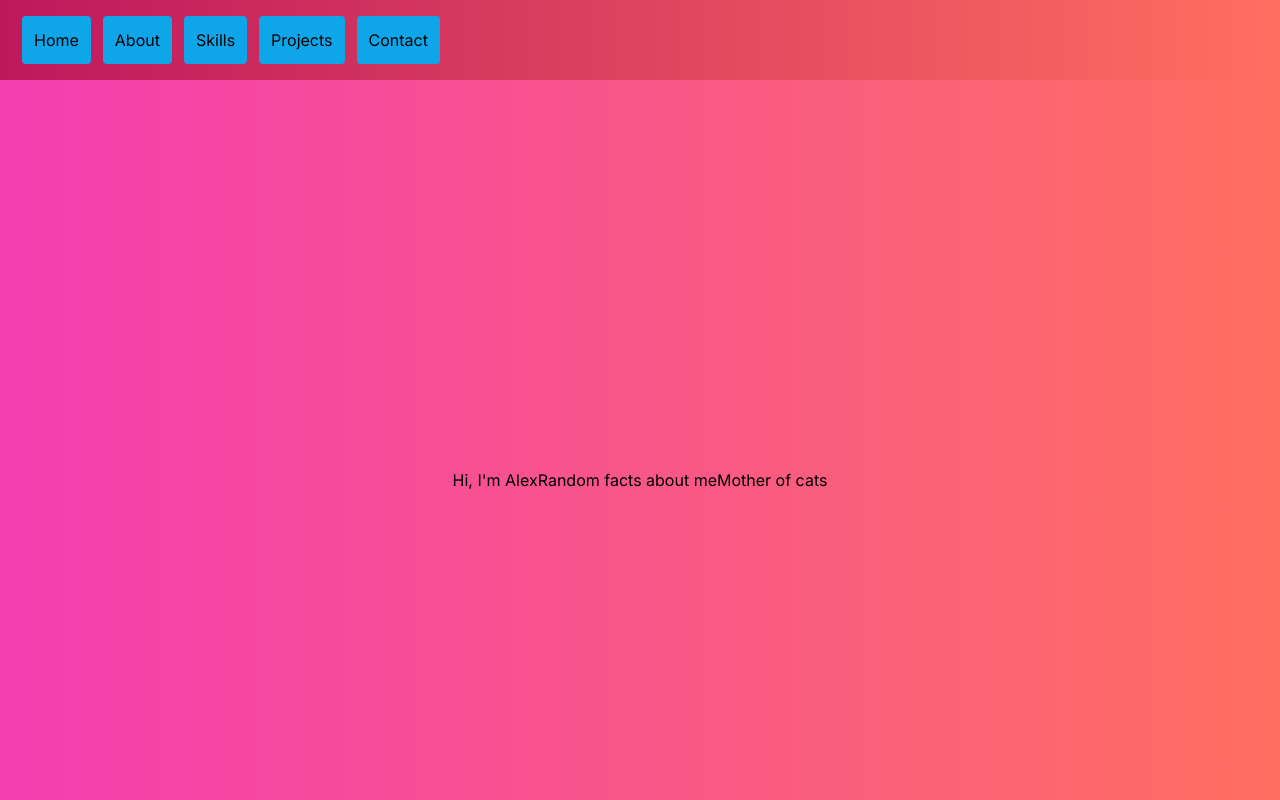
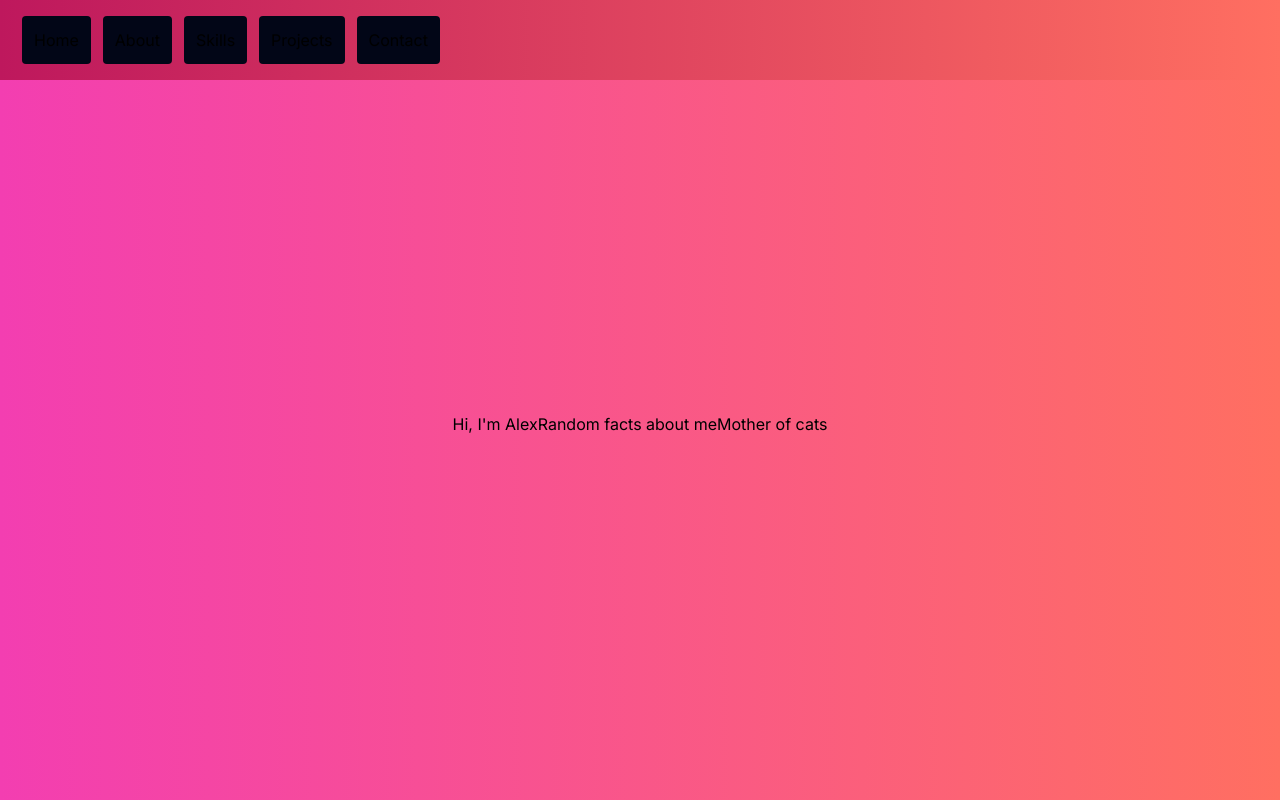
Before and after one commit to alehow84/Portfolio, a Next.js app: page / in a window 1280 px wide. Shown: the top 800 px of the page. Built offline with nearby package versions, Linux system fonts and the light colour scheme.

Commit message:
customise Navbar and Footer, make Navbar sticky and invisible on scrolling, reappearing when user moves mouse to top of the screen

```diff
--- a/src/app/components/layout/Footer.tsx
+++ b/src/app/components/layout/Footer.tsx
@@ -1,9 +1,9 @@
 export default function Footer() {
   return (
     <footer className="flex justify-center items-center p-4 bg-gradient-to-r from-pink-700 to-gradientRight h-max text-white">
-      <span className="bg-gray-50 hover:shadow-md p-4 rounded-full ml-1.5 mr-1.5 transition duration-150 ease-in-out">
+      <span className="bg-slate-950 hover:bg-slate-700 shadow-md p-4 rounded-full ml-1.5 mr-1.5 transition duration-150 ease-in-out">
         <svg
-          className="h-8 w-8 text-blue-500"
+          className="h-8 w-8 text-blue-400"
           viewBox="0 0 24 24"
           fill="none"
           stroke="currentColor"
@@ -17,9 +17,9 @@ export default function Footer() {
           <circle cx="4" cy="4" r="2" />
         </svg>
       </span>
-      <span className="bg-gray-50 hover:shadow-md p-4 rounded-full ml-1.5 mr-1.5 transition duration-150 ease-in-out">
+      <span className="bg-slate-950 hover:bg-slate-700 shadow-md p-4 rounded-full ml-1.5 mr-1.5 transition duration-150 ease-in-out">
         <svg
-          className="h-8 w-8 text-violet-500"
+          className="h-8 w-8 text-violet-400"
           width="24"
           height="24"
           viewBox="0 0 24 24"
@@ -34,9 +34,9 @@ export default function Footer() {
           <path d="M9 19c-4.286 1.35-4.286-2.55-6-3m12 5v-3.5c0-1 .099-1.405-.5-2 2.791-.3 5.5-1.366 5.5-6.04a4.567 4.567 0 0 0 -1.333 -3.21 4.192 4.192 0 00-.08-3.227s-1.05-.3-3.476 1.267a12.334 12.334 0 0 0 -6.222 0C6.462 2.723 5.413 3.023 5.413 3.023a4.192 4.192 0 0 0 -.08 3.227A4.566 4.566 0 004 9.486c0 4.64 2.709 5.68 5.5 6.014-.591.589-.56 1.183-.5 2V21" />
         </svg>
       </span>
-      <span className="bg-gray-50 hover:shadow-md p-4 rounded-full ml-1.5 mr-1.5 transition duration-150 ease-in-out">
+      <span className="bg-slate-950 hover:bg-slate-700 shadow-md p-4 rounded-full ml-1.5 mr-1.5 transition duration-150 ease-in-out">
         <svg
-          className="h-8 w-8 text-gray-900"
+          className="h-8 w-8 text-gray-100"
           width="24"
           height="24"
           viewBox="0 0 24 24"
--- a/src/app/components/layout/Navbar.tsx
+++ b/src/app/components/layout/Navbar.tsx
@@ -1,7 +1,19 @@
+//have to make this a client component bc hooks can only be utilised client-side
+"use client";
 import MenuItem from "../navigation/menu-item";
+import UseScrollFade from "@/hooks/useScrollFade";
+
 export default function Navbar() {
+  const isAtTop = UseScrollFade();
   return (
-    <nav className="flex p-4 bg-gradient-to-r from-pink-700 to-gradientRight">
+    <nav
+      className={`sticky -mt-14 top-0 z-50
+      ${
+        isAtTop
+          ? "opacity-100"
+          : "opacity-0 hover:opacity-100 transition-opacity duration-500"
+      } flex w-full p-4 bg-gradient-to-r from-pink-700 to-gradientRight`}
+    >
       <MenuItem title={"Home"} />
       <MenuItem title={"About"} />
       <MenuItem title={"Skills"} />
--- a/src/app/components/navigation/menu-item.tsx
+++ b/src/app/components/navigation/menu-item.tsx
@@ -1,7 +1,7 @@
 export default function MenuItem({ title }: { title: string }) {
   return (
     <a
-      className="bg-sky-500 hover:bg-sky-600 rounded p-3 ml-1.5 mr-1.5 transition duration-150 ease-in-out"
+      className="bg-slate-950 hover:bg-slate-800 rounded p-3 ml-1.5 mr-1.5 transition duration-150 ease-in-out"
       href={`/#${title}`}
     >
       {title}
--- /dev/null
+++ b/src/hooks/useScrollFade.tsx
@@ -0,0 +1,21 @@
+import { useState, useEffect } from "react";
+
+export default function UseScrollFade() {
+  const [isAtTop, setIsAtTop] = useState(true);
+
+  useEffect(() => {
+    const handleScroll = () => {
+      setIsAtTop(window.scrollY <= 200);
+    };
+
+    //add event listener to invoke changing the state of isAtTop when the page is scrolled
+    window.addEventListener("scroll", handleScroll);
+
+    //clean-up function to remove the event listener after this has occurred - i.e. eventlistener is removed when the component is removed
+    return () => {
+      window.removeEventListener("scroll", handleScroll);
+    };
+  }, []);
+
+  return isAtTop;
+}
```
